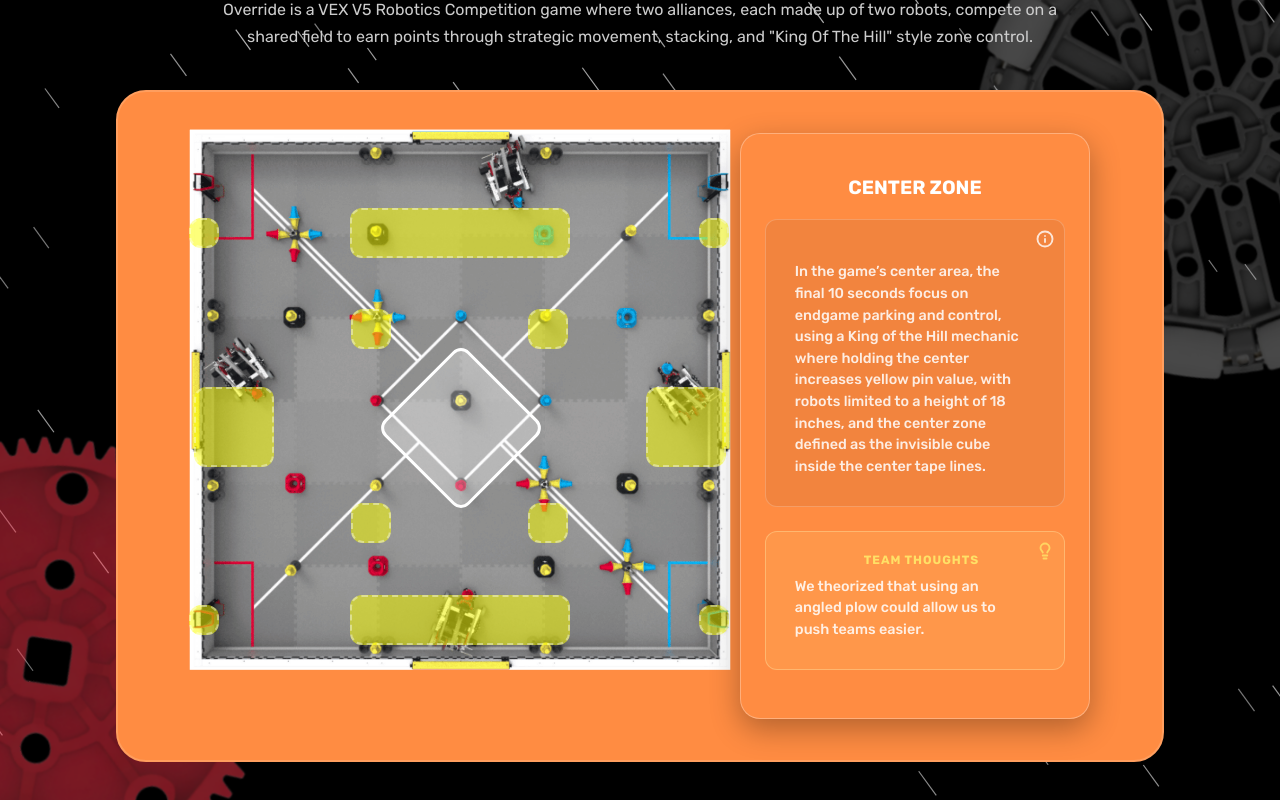
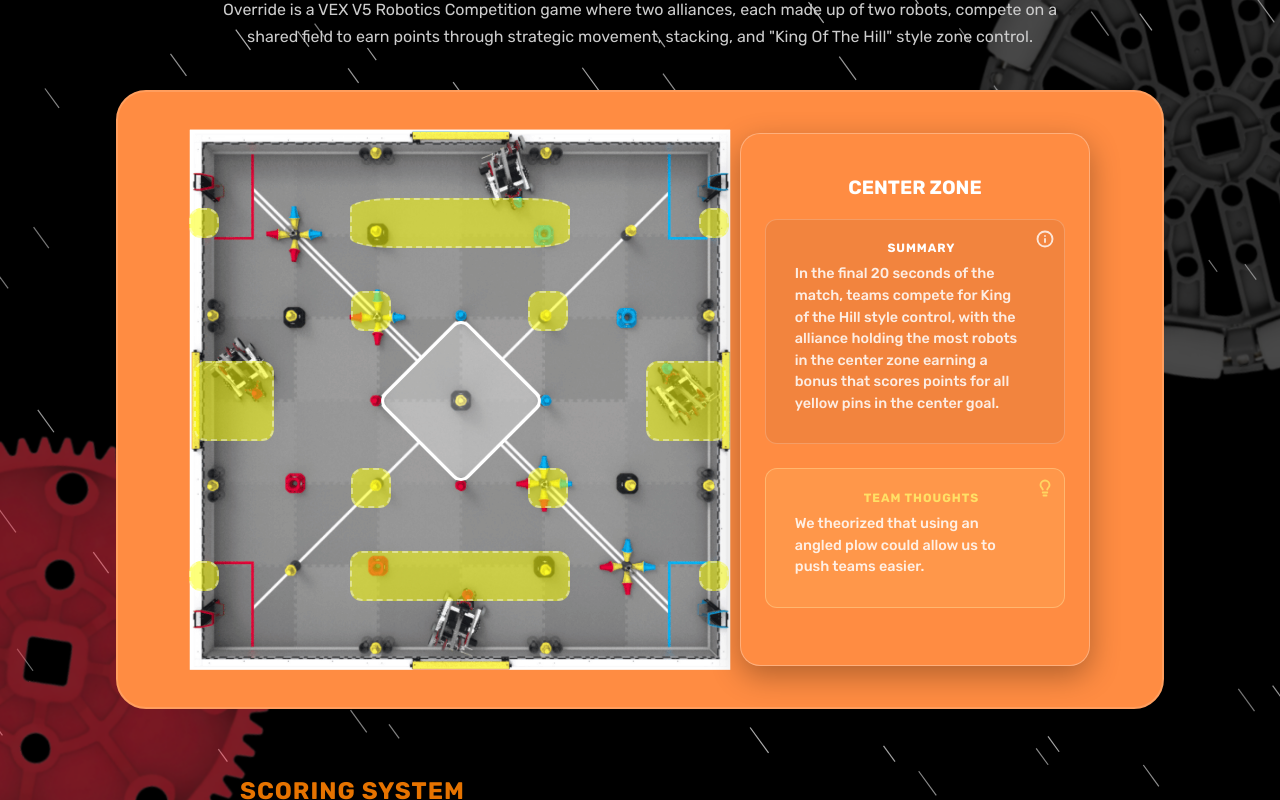
Before and after one commit to codersushi/beyond-the-bot, a Next.js app: page /gameoverviewoverride in a window 1280 px wide. Both pictures are taken after a click on the element 461 px from the left and 1128 px from the top of the page. Shown: the part 728-1528 px from the top of the page. Built offline with nearby package versions, Linux system fonts and the light colour scheme.

Commit message:
Finalized The Format For Interactive Map

```diff
--- a/app/gameoverviewoverride/page.tsx
+++ b/app/gameoverviewoverride/page.tsx
@@ -11,6 +11,7 @@
   id: string;
   title: string;
   description: string;
+  teamThoughts?: string;
   x: string;   // Percentage from left
   y: string;   // Percentage from top
   w: string;   // Width of hitbox
@@ -26,13 +27,15 @@
     {
       id: "center-zone",
       title: "Center Zone",
-      description: "In the game’s center area, the final 10 seconds focus on endgame parking and control, using a King of the Hill mechanic where holding the center increases yellow pin value, with robots limited to a height of 18 inches, and the center zone defined as the invisible cube inside the center tape lines.",
+      description: "In the final 20 seconds of the match, teams compete for King of the Hill style control, with the alliance holding the most robots in the center zone earning a bonus that scores points for all yellow pins in the center goal.",
+      teamThoughts: "We theorized that using an angled plow could allow us to push teams easier.",
       x: "31.76%", y: "50.25%", w: "120px", h: "120px", transformOrigin: "center", transform: "rotate(45deg)",
     },
     {
-      id: "long-goal-left",
-      title: "Long Goal (Left)",
-      description: "The long goal is a field element where robots can score red and blue blocks during the match. It provides a consistent scoring location for quickly placing hoarded blocks for points. A control zone located between both long goals can hold up to four blocks. A team gains control by having more of their alliance colored blocks inside it, earning a 10-point bonus.",
+      id: "center-goal",
+      title: "Center Goal",
+      description: "",
+      teamThoughts: "fein",
       x: "31.6%", y: "18%", w: "220px", h: "50px",
     },
     {
@@ -301,26 +304,69 @@
                       <Info size={18} strokeWidth={2.5} />
                     </div>
                   </div>
-                  <p style={{ fontSize: "0.9rem", color: "rgba(255, 255, 255, 0.85)", lineHeight: "1.5", fontWeight: "500", textAlign: "left", paddingTop: "1.6rem", paddingRight: "1.8rem", paddingLeft: "0.8rem", paddingBottom: "0.8rem" }}>
+                  <p
+
+                style={{
+                    fontSize: "0.75rem",
+                    fontWeight: "700",
+                    textTransform: "uppercase",
+                    letterSpacing: "0.08em",
+                    color: "#ffffff",
+                    paddingLeft: "0.8rem",
+                    paddingTop: "0.2rem"
+                    }}
+                    >
+                    Summary
+                    </p>
+
+                  <p style={{ fontSize: "0.9rem", color: "rgba(255, 255, 255, 0.85)", lineHeight: "1.5", fontWeight: "500", textAlign: "left", paddingTop: "0.4rem", paddingRight: "1.8rem", paddingLeft: "0.8rem", paddingBottom: "0.8rem" }}>
                     {selected.description}
                   </p>
                 </div>
 
-                {selected.id === "center-zone" && (
-                  <div style={{
+            {selected?.teamThoughts && (
+            <div
+                style={{
                 border: "1px solid rgba(255, 255, 200, 0.3)",
                 borderRadius: "12px",
                 padding: "1rem",
                 background: "rgba(255, 255, 150, 0.1)",
                 position: "relative",
                 marginBottom: "0.5rem"
-                  }}>
+                }}
+            >
                 <div style={{ position: "absolute", top: "10px", right: "10px", opacity: 0.85 }}>
                 <Lightbulb size={18} strokeWidth={2.5} color="#ffe066" />
                 </div>
-                    <p style={{ fontSize: "0.75rem", fontWeight: "700", textTransform: "uppercase", letterSpacing: "0.08em", color: "#ffe066", marginBottom: "0.4rem", paddingLeft: "0.8rem", paddingTop: "0.2rem" }}>Team Thoughts</p>
-                    <p style={{ fontSize: "0.9rem", color: "rgba(255, 255, 255, 0.85)", lineHeight: "1.5", fontWeight: "500", textAlign: "left", paddingRight: "1.8rem", paddingLeft: "0.8rem", paddingBottom: "0.8rem" }}>
-                      We theorized that using an angled plow could allow us to push teams easier.
+
+                <p
+                style={{
+                    fontSize: "0.75rem",
+                    fontWeight: "700",
+                    textTransform: "uppercase",
+                    letterSpacing: "0.08em",
+                    color: "#ffe066",
+                    marginBottom: "0.4rem",
+                    paddingLeft: "0.8rem",
+                    paddingTop: "0.2rem"
+                }}
+                >
+                Team Thoughts
+                </p>
+
+                <p
+                style={{
+                    fontSize: "0.9rem",
+                    color: "rgba(255, 255, 255, 0.85)",
+                    lineHeight: "1.5",
+                    fontWeight: "500",
+                    textAlign: "left",
+                    paddingRight: "1.8rem",
+                    paddingLeft: "0.8rem",
+                    paddingBottom: "0.8rem"
+                }}
+                >
+                {selected.teamThoughts}
                 </p>
             </div>
             )}
```
Lines whose indentation alone changed are shown as unchanged.
